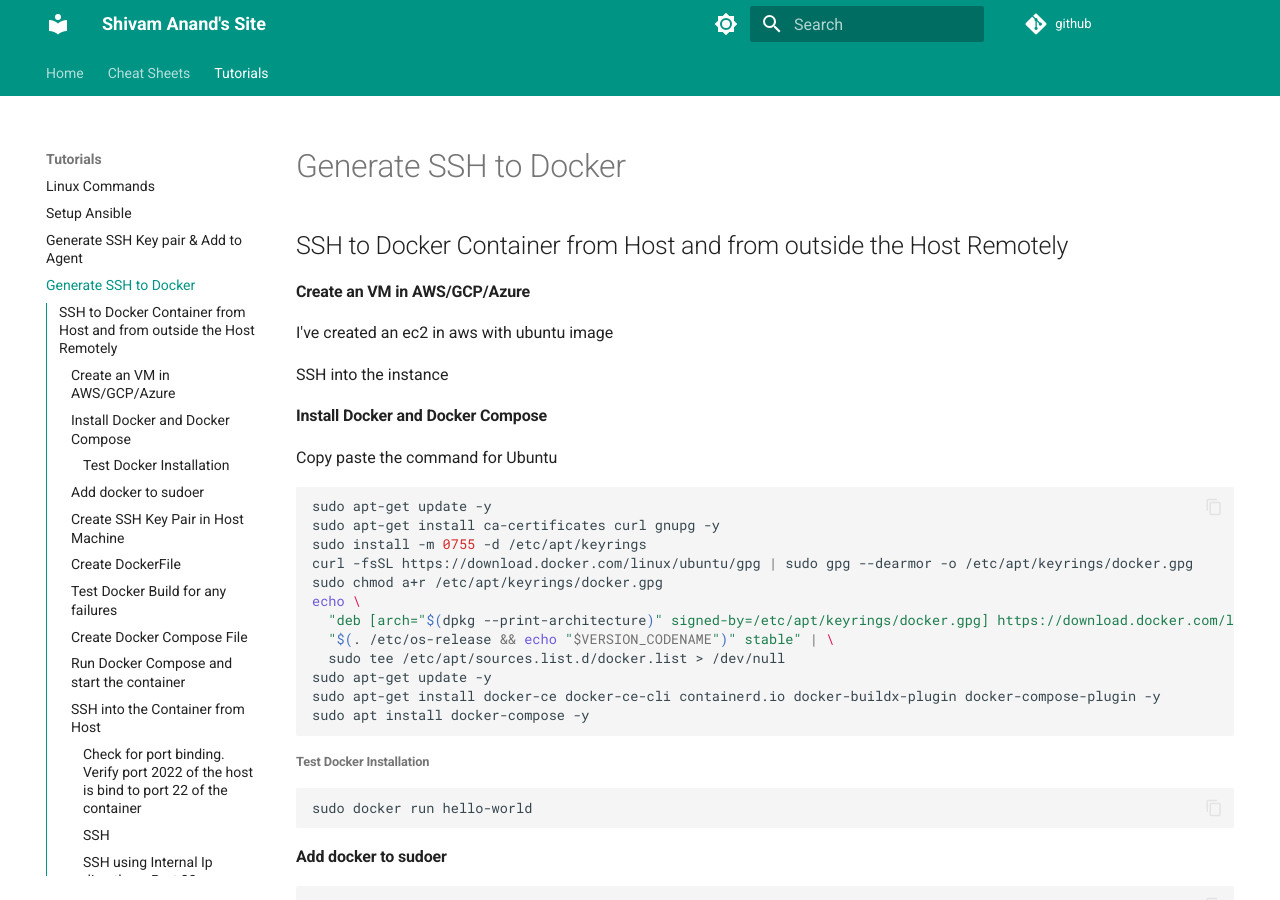
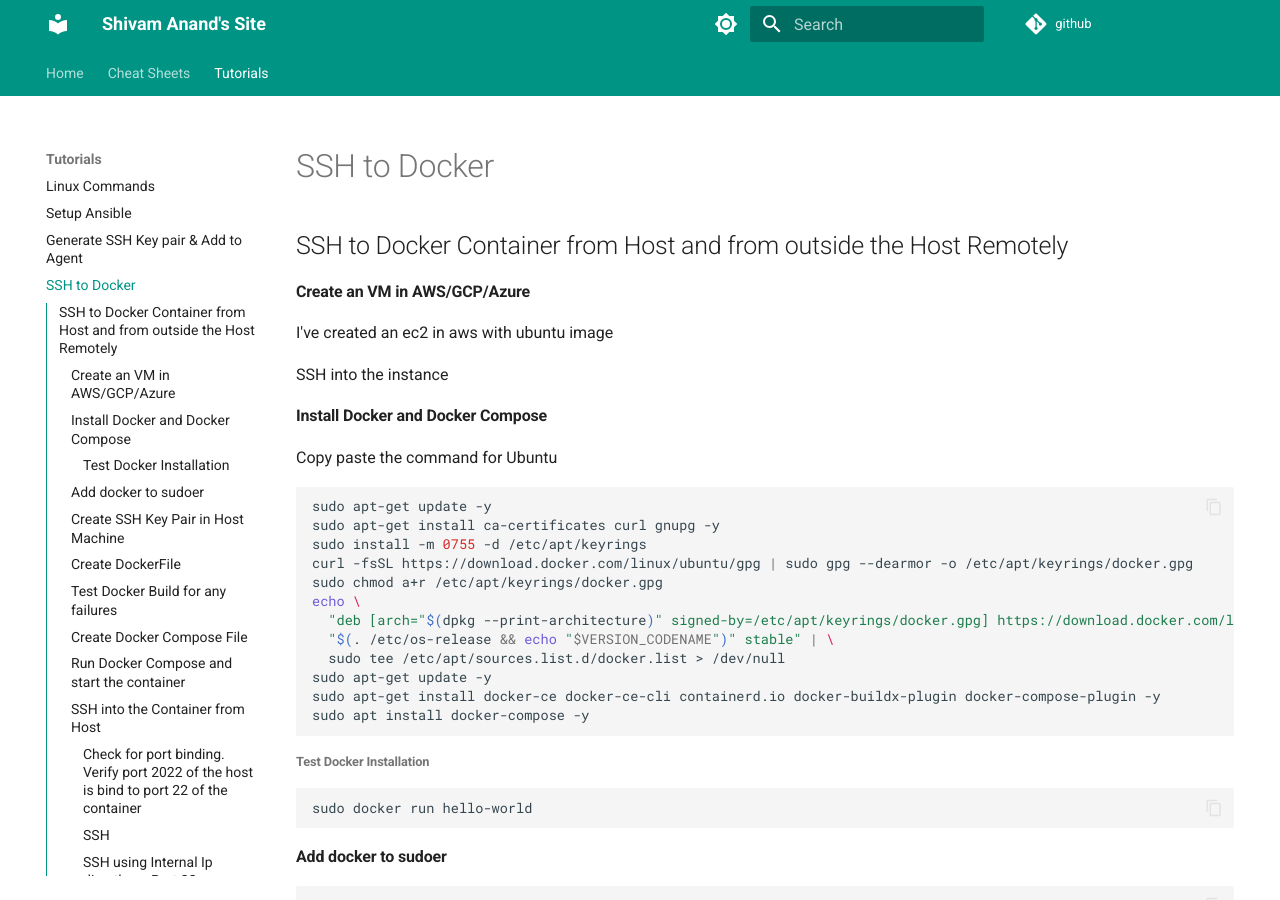
Before and after one commit to anandshivam44/Documentation, an MkDocs documentation site: the page built from docs/Tutorials/SSHToDocker.md, in a window 1280 px wide and 900 px high. Built offline with MkDocs 1.6.1 and Material for MkDocs 9.7.7, drawn with Linux system fonts in a browser that asks for light colours; comment, search, counter and statistics services are not loaded.

Commit message:
typo fix

```diff
--- a/mkdocs.yml
+++ b/mkdocs.yml
@@ -48,7 +48,7 @@ nav:
       - Linux Commands: Tutorials/LinuxCommands.md
       - Setup Ansible: Tutorials/AnsibleAWS.md
       - Generate SSH Key pair & Add to Agent: Tutorials/GenerateKeysAndSSH.md
-      - Generate SSH to Docker: Tutorials/SSHToDocker.md
+      - SSH to Docker: Tutorials/SSHToDocker.md
       - Install Kubernetes with KubeAdm: Tutorials/KubernetesWithKubeadm.md
   # - Automation Scripts Snippets & Files:
   #     - aws cli Cheat Sheet: CheatSheets/AwsCliCheatSheet.md
```
